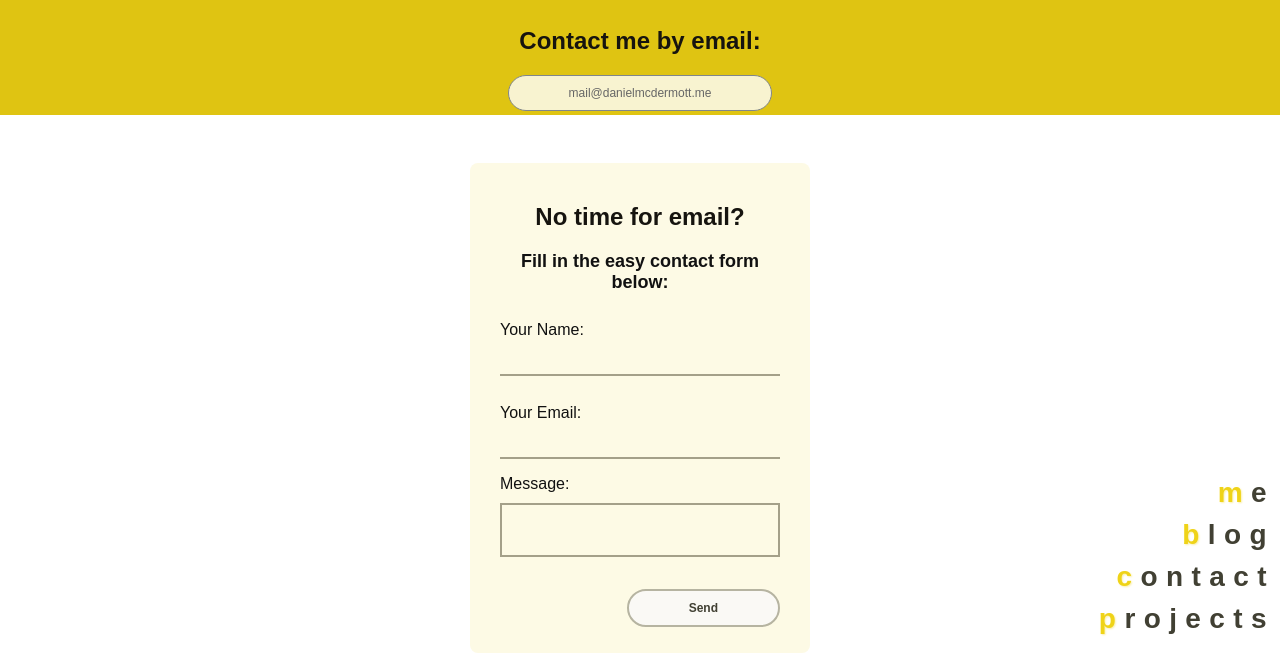
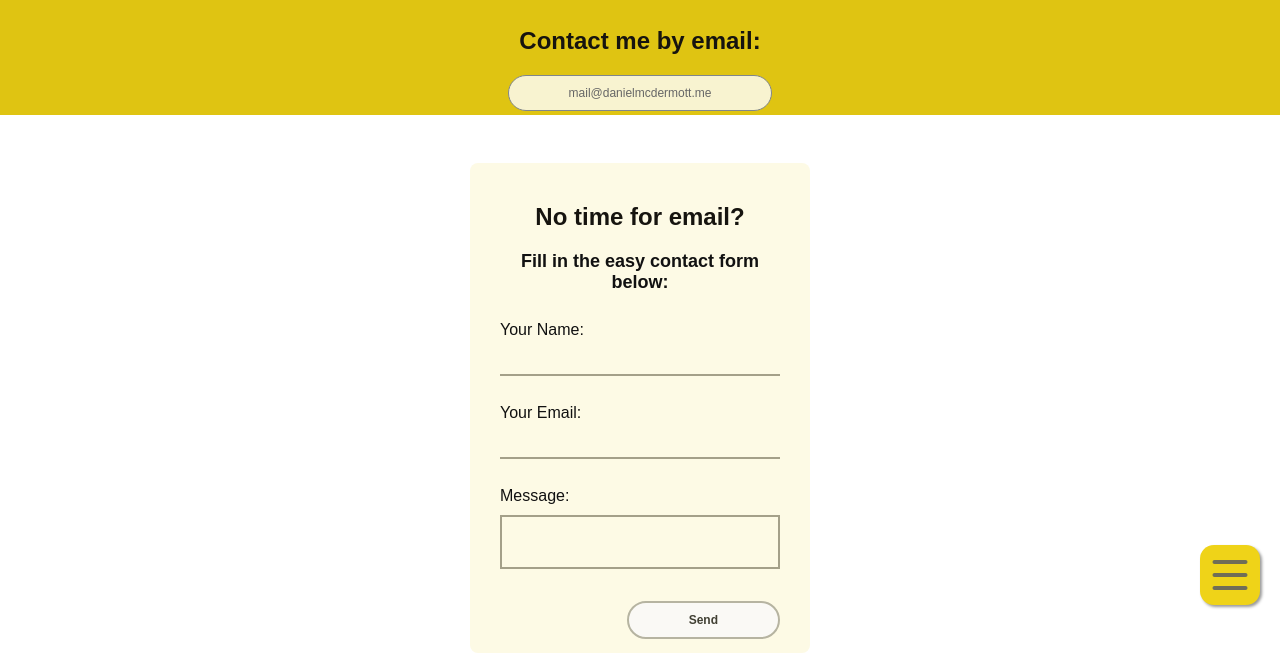
Before and after one commit to dandmcd/dm-portfolio, a Gatsby site: page /contact in a window 1280 px wide. Shown: the part 155-824 px from the top of the page. Built offline with nearby package versions, Linux system fonts and the light colour scheme; Gatsby itself is replaced by a stand-in of ours.

Commit message:
Favicon updated, offline PWA feature added, in-progress new floating menu

```diff
--- a/gatsby-config.js
+++ b/gatsby-config.js
@@ -10,7 +10,7 @@ module.exports = {
   /* Your site config here */
   siteMetadata: {
     title: "Daniel.Me",
-    description: "Portfolio for Daniel McDermott",
+    description: "Development portfolio for Daniel McDermott",
     author: "Daniel McDermott",
     email: "dandmcd@live.com",
     siteUrl: "https://www.danielmcdermott.me",
@@ -28,6 +28,29 @@ module.exports = {
         host: "https://www.danielmcdermott.me",
         sitemap: "https://www.danielmcdermott.me/sitemap.xml",
         policy: [{ userAgent: "*", allow: "/" }],
+      },
+    },
+    {
+      resolve: `gatsby-plugin-manifest`,
+      options: {
+        name: `Daniel.Me`,
+        description: `Development portfolio for Daniel McDermott`,
+        short_name: `Daniel.Me`,
+        lang: `en`,
+        start_url: `/`,
+        background_color: `#fff`,
+        theme_color: `#DFC411`,
+        display: `standalone`,
+        icon: "src/images/icon.png",
+        cache_busting_mode: "none",
+      },
+    },
+    {
+      resolve: "gatsby-plugin-offline",
+      options: {
+        workboxConfig: {
+          globPatterns: ["**/*"],
+        },
       },
     },
     {
--- a/src/components/Contact/Contact.tsx
+++ b/src/components/Contact/Contact.tsx
@@ -16,12 +16,13 @@ const Contact = () => {
 
       <Form
         name="contact"
-        method="POST"
-        data-netlify-recaptcha="true"
+        method="post"
         data-netlify="true"
+        data-netlify-honeypot="bot-field"
       >
         <EmailSmHeader>No time for email? </EmailSmHeader>
         <EmailExSmHeader>Fill in the easy contact form below:</EmailExSmHeader>
+        <input type="hidden" name="form-name" value="contact" />
         <P>
           <label>
             Your Name: <Input type="text" name="name" />
@@ -32,12 +33,11 @@ const Contact = () => {
             Your Email: <Input type="email" name="email" />
           </label>
         </P>
-        <p>
+        <P>
           <label>
             Message: <InputMsg name="message"></InputMsg>
           </label>
-        </p>
-        <div data-netlify-recaptcha="true"></div>
+        </P>
         <P>
           <SubmitButton type="submit">Send</SubmitButton>
         </P>
--- /dev/null
+++ b/src/components/Footx.tsx
@@ -0,0 +1,137 @@
+import React, { useState } from "react"
+import { Link } from "gatsby"
+import links from "../constants/links"
+import styled, { keyframes } from "styled-components"
+
+const Footx = ({ location }) => {
+  const [clicked, setIsClicked] = useState(false)
+
+  const toggleMenu = () => {
+    setIsClicked(clicked === false ? true : false)
+    console.log(clicked)
+  }
+
+  return (
+    <>
+      <Float onClick={toggleMenu} id="menu-share">
+        <MyFloat>
+          <Hamburger clicked={clicked}>
+            <span></span>
+            <span></span>
+            <span></span>
+          </Hamburger>
+        </MyFloat>
+      </Float>
+      <List location={location}>
+        {links.map((item, index) => {
+          return (
+            <ListItem clicked={clicked} key={index}>
+              <Link to={item.path}>{item.text}</Link>
+            </ListItem>
+          )
+        })}
+      </List>
+    </>
+  )
+}
+
+const Container = styled.div`
+  position: fixed;
+  bottom: 48px;
+  right: 105px;
+  display: table;
+  visibility: hidden;
+`
+const Float = styled.a`
+  position: fixed;
+  width: 60px;
+  height: 60px;
+  bottom: 40px;
+  right: 20px;
+  background-color: #efd318;
+
+  border-radius: 14px;
+  text-align: center;
+  box-shadow: 2px 2px 3px #999;
+  z-index: 1000;
+  animation: bot-to-top 2s ease-out;
+  #menu-share + ul {
+    visibility: hidden;
+  }
+`
+
+const Hamburger = styled.div`
+  width: 35px;
+  height: 30px;
+  cursor: pointer;
+  display: inline-block;
+  top: 50%;
+    left: 50%;
+    position: absolute;
+    transform: translate(-50%, -50%);
+    opacity: ${(props) => (props.clicked ? "0.2" : "1")};
+}
+  span {
+    background-color: #706d57;
+    position: absolute;
+    border-radius: 2px;
+    transition: 0.3s cubic-bezier(0.8, 0.5, 0.2, 1.4);
+  }
+  span:nth-child(1) {
+    width: 100%;
+    height: 4px;
+    display: block;
+    top: 0px;
+    left: 0px;
+
+  }
+  span:nth-child(2) {
+    width: 100%;
+    height: 4px;
+    display: block;
+    top: 13px;
+    left: 0px;
+  }
+  span:nth-child(3) {
+    width: 100%;
+    height: 4px;
+    display: block;
+    bottom: 0px;
+    left: 0px;
+  }
+`
+
+const MyFloat = styled.div`
+  display: inline-block;
+`
+
+const List = styled.ul`
+  position: fixed;
+  right: 20px;
+  padding-bottom: 20px;
+  bottom: 80px;
+  z-index: 100;
+  text-align: end;
+  line-height: 1.5em;
+  letter-spacing: 0.2em;
+  list-style-type: none;
+  margin: 0;
+`
+
+const ListItem = styled.li`
+  display: ${(props) => (props.clicked ? "block" : "none")};
+  list-style: none;
+  font-size: 24px;
+  margin-bottom: 10px;
+  ::first-letter {
+    text-shadow: 1px 1px 2px #f9efac;
+    color: #efd318;
+    transition: color 0.5s;
+  }
+  :hover {
+    visibility: visible !important;
+    opacity: 1 !important;
+  }
+`
+
+export default Footx
--- a/src/components/Layout.tsx
+++ b/src/components/Layout.tsx
@@ -3,6 +3,7 @@ import Footer from "./Footer"
 import Transition from "./Transition"
 import { GlobalStyle, theme } from "../css/globalstyled"
 import { ThemeProvider } from "styled-components"
+import Footx from "./Footx"
 
 interface Props {
   children?: any
@@ -16,7 +17,8 @@ const Layout = ({ children, location }: Props) => {
       <ThemeProvider theme={theme}>
         <GlobalStyle />
         <Transition location={location}>{children}</Transition>
-        <Footer location={location} />
+
+        <Footx location={location} />
       </ThemeProvider>
     </>
   )
```
Also changed, not shown: package.json (+8 -6 lines), src/images/favicons/android-chrome-192x192.png (added), src/images/favicons/android-chrome-512x512.png (added), src/images/favicons/apple-touch-icon.png (added), src/images/favicons/favicon-16x16.png (added), src/images/favicons/favicon-32x32.png (added), src/images/favicons/favicon.ico (added), src/images/favicons/site.webmanifest (added), src/images/icon.png (added), static/favicon.ico (deleted), 1 other file.
